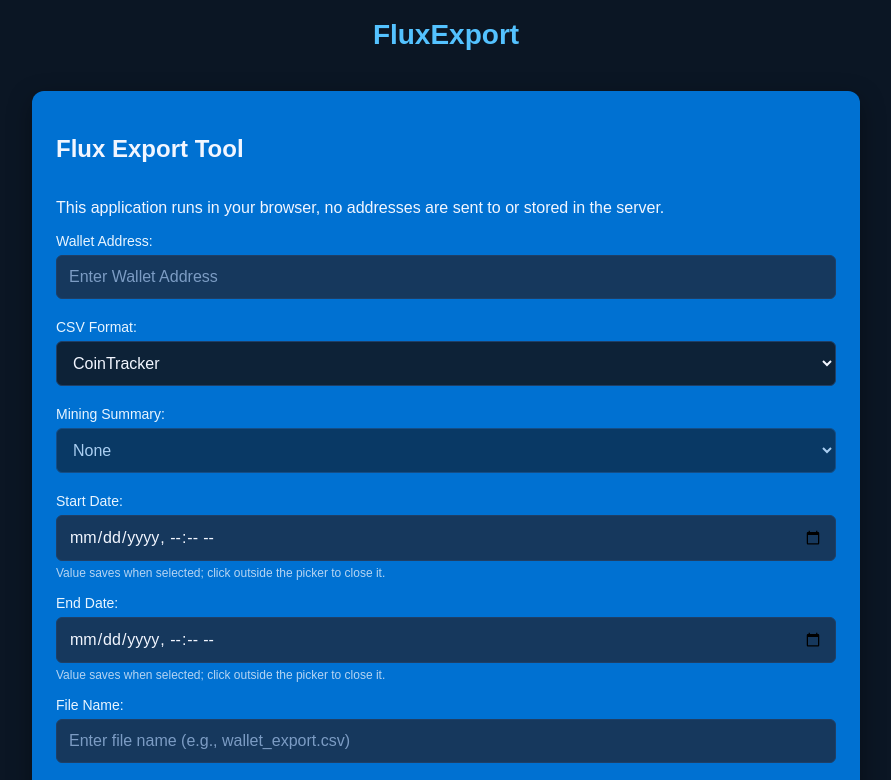
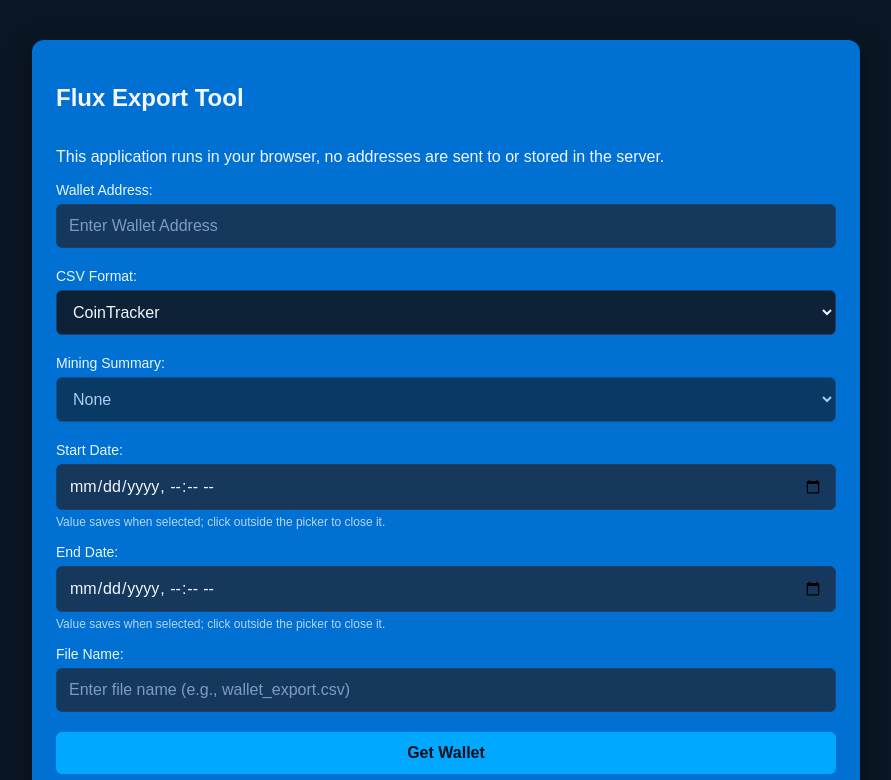
Before and after one commit to w2vy/FluxExport, a website with bundled scripts: page index.html in a window 1280 px wide. Shown: the top 780 px of the page, without its empty margins (194-1085 px from the left). Built offline with nearby package versions, Linux system fonts and the light colour scheme.

Commit message:
Remove the page heading
Co-Authored-By: Claude Opus 5.5 <noreply@anthropic.com>

```diff
--- a/index.html
+++ b/index.html
@@ -8,8 +8,6 @@
 </head>
 <body>
   <!-- Main Heading -->
-  <h1>FluxExport</h1>
-
   <div class="main-layout">
     <!-- Form Section -->
     <div class="container">
```
